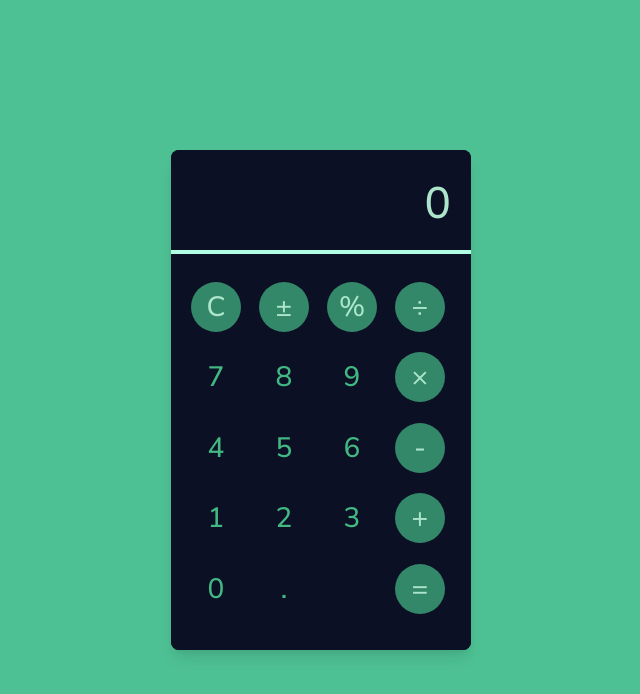
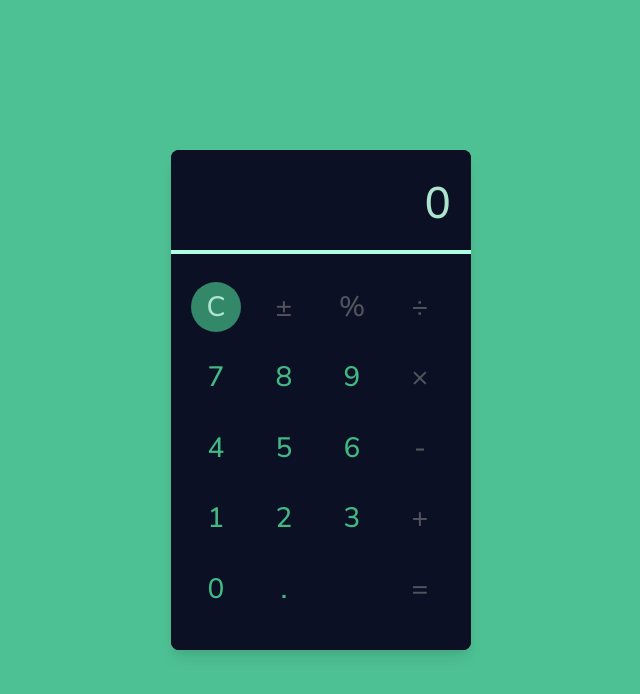
Before and after one commit to antonyryan/react-calculator, a React (Create React App) app: page / in a window 1280 px wide. Shown: the top 694 px of the page, without its empty margins (319-959 px from the left). Built offline with nearby package versions, Linux system fonts and the light colour scheme.

Commit message:
Add disabled state to buttons

```diff
--- a/src/App.scss
+++ b/src/App.scss
@@ -87,5 +87,12 @@ $highlight-text: #b1ffe3;
          background: #42b883ed;
          color: #c2ffe9;
       }
+
+      &[disabled] {
+         background-color: $primary-bg;
+         color: #7d7d7da1;
+         cursor: not-allowed;
+         transition: background-color 0.3s ease;
+      }
    }
 }
--- a/src/components/Keyboard.jsx
+++ b/src/components/Keyboard.jsx
@@ -18,34 +18,45 @@ const Keyboard = ({
    } = actions;
 
    const verifyInput = (e) => {
-      if (!userInput.length && e.target.value === "0") return;
+      let success = true;
+      if (!userInput.length && e.target.value === "0") {
+         success = false;
+      }
+
+      return success;
    };
 
    const handleAppendPrevious = (e) => {
-      verifyInput(e);
+      if (verifyInput(e)) {
          dispatch({
             type: appendPrevious,
             payload: e.target.value,
          });
+      }
+      return;
    };
 
    const handleConvertToDec = (e) => {
-      verifyInput(e);
+      if (verifyInput(e)) {
          dispatch({
             type: setDecimal,
             payload: e.target.value,
          });
+      }
+      return;
    };
 
    const handleReverseSign = (e) => {
-      verifyInput(e);
+      if (verifyInput(e)) {
          dispatch({
             type: setReversal,
          });
+      }
+      return;
    };
 
    return (
-      <div className="calculator__options">
+      <section className="calculator__options">
          <button
             className="calculator__option calculator__option--operation"
             onClick={() => dispatch({ type: clearTotal })}
@@ -55,12 +66,14 @@ const Keyboard = ({
          <button
             className="calculator__option calculator__option--operation"
             onClick={(e) => handleReverseSign(e)}
+            disabled={userInput === "." || !userInput}
          >
             ±
          </button>
          <button
             className="calculator__option calculator__option--operation"
             onClick={(e) => handleConvertToDec(e)}
+            disabled={userInput === "." || !userInput}
          >
             %
          </button>
@@ -205,7 +218,7 @@ const Keyboard = ({
          >
             =
          </button>
-      </div>
+      </section>
    );
 };
 
```
Also changed, not shown: src/helpers/reverseSign.js (deleted). Lines whose indentation alone changed are shown as unchanged.
